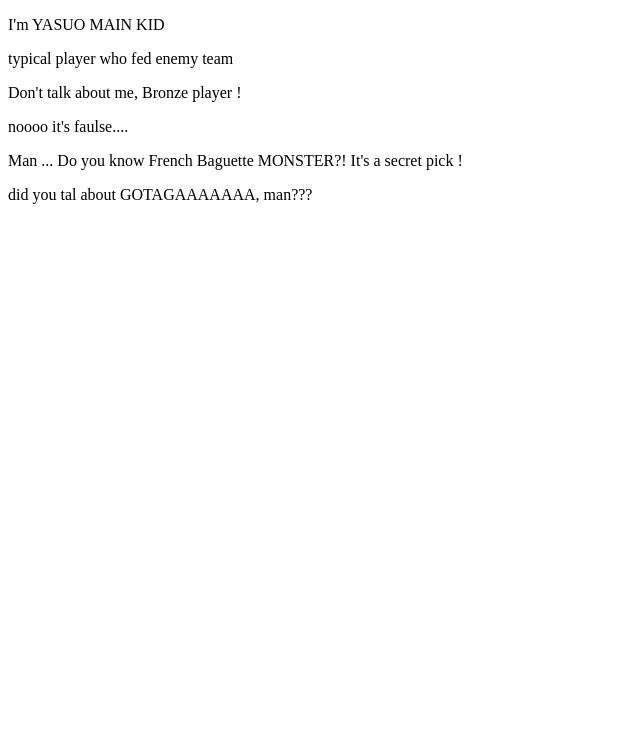
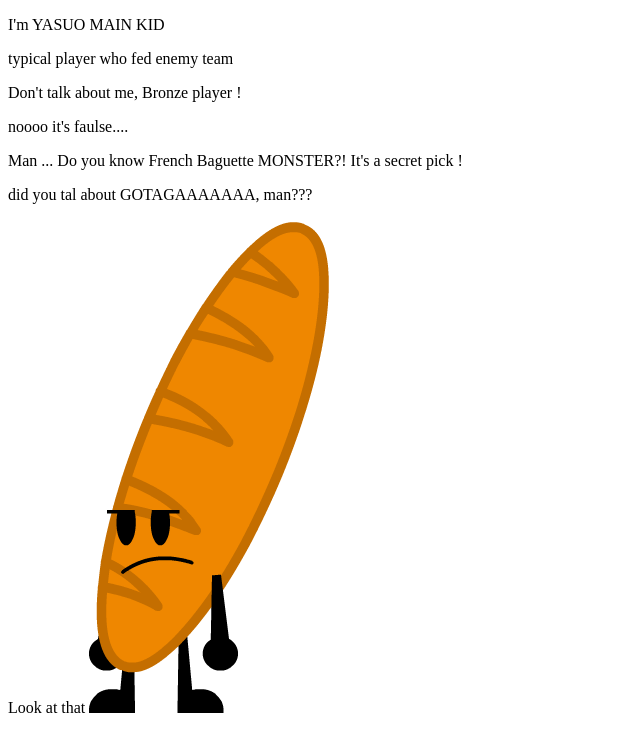
Before and after one commit to Sihiro/B1-teste, a plain HTML site: page index.html in a window 1280 px wide. Shown: the whole page, without its empty margins (0-640 px from the left). Drawn offline with Linux system fonts and the light colour scheme.

Commit message:
ElFamosoBaguetteMonster

```diff
--- a/index.html
+++ b/index.html
@@ -11,5 +11,6 @@
     <p>noooo it's faulse....</p>
     <p>Man ... Do you know French Baguette MONSTER?! It's a secret pick ! </p>
     <p>did you tal about GOTAGAAAAAAA, man???</p>
+    <p> Look at that <img src="French baguette.png" alt=""></p>
   </body>
 </html>
```
Also changed, not shown: French baguette.png (added), index.css (added).
